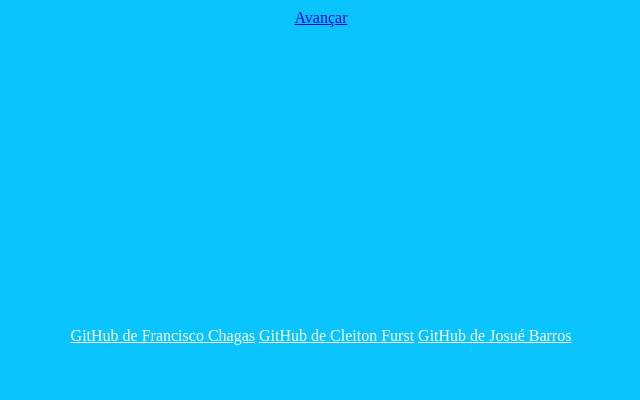
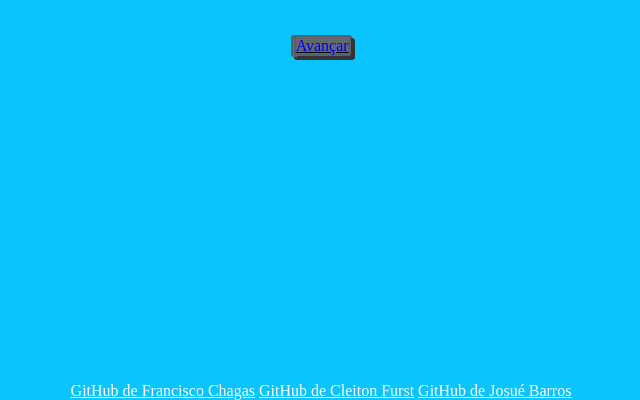
Before and after one commit to CleitonFurst/Site_Animes, a Flask app: page /opcao in a window 1280 px wide. Shown: the part 1172-1572 px from the top of the page, without its empty margins (319-959 px from the left). Before the commit the page ends 1517 px from the top, so only its background shows below. Run offline with Flask 2, Linux system fonts and the light colour scheme.

Commit message:
arranging_button_in_css
arranging the css and changing the images that are already in the database

```diff
--- a/app.py
+++ b/app.py
@@ -17,7 +17,7 @@ def Episodios():
 
     return render_template('episodios.html')
 
-@app.route('/play') #o play tem que coloca com o id pra rota chamar a proxima pagina com o episodio que for selecionado
+@app.route('/play')
 def Play():
 
 
--- a/static/style.css
+++ b/static/style.css
@@ -148,3 +148,15 @@ footer {
 footer a {
     color: white;
 }
+
+/* estilizando o Escolher Episodio */
+.botao{
+  text-decoration-color: black;
+  background-color: rgb(102, 102, 109);
+  margin: 2%;
+  text-align: center;
+  border: 2px solid #556270;
+  border-radius: 3px;
+  box-shadow: 3px 3px rgb(53, 53, 53);;
+  cursor: context-menu;
+}
--- a/templates/opcao.html
+++ b/templates/opcao.html
@@ -4,7 +4,8 @@
     <meta charset="UTF-8">
     <meta http-equiv="X-UA-Compatible" content="IE=edge">
     <meta name="viewport" content="width=device-width, initial-scale=1.0">
-    <title>Projeto final - Modulo 2</title>
+    <link rel="shortcut icon" href="../static/img/icone.png" type="image/x-icon">
+    <title>Animes Blue</title>
     <link rel="stylesheet" href="/static/style.css">
     <link rel="stylesheet" href="/Site_Animes/static/pages/opcao.css">
 </head>
```
Also changed, not shown: templates/index.html (+11 -8 lines), static/index.js (deleted).
